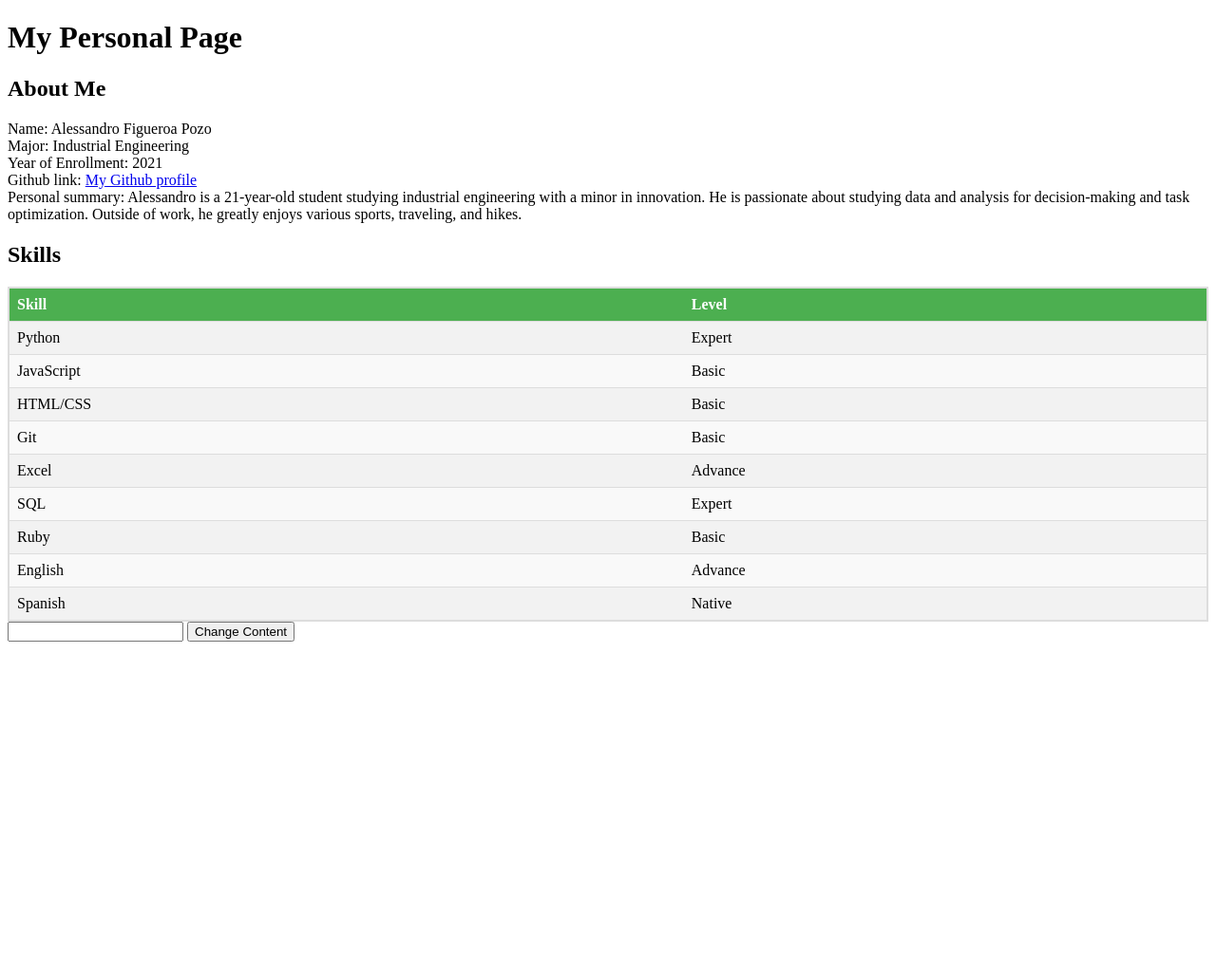
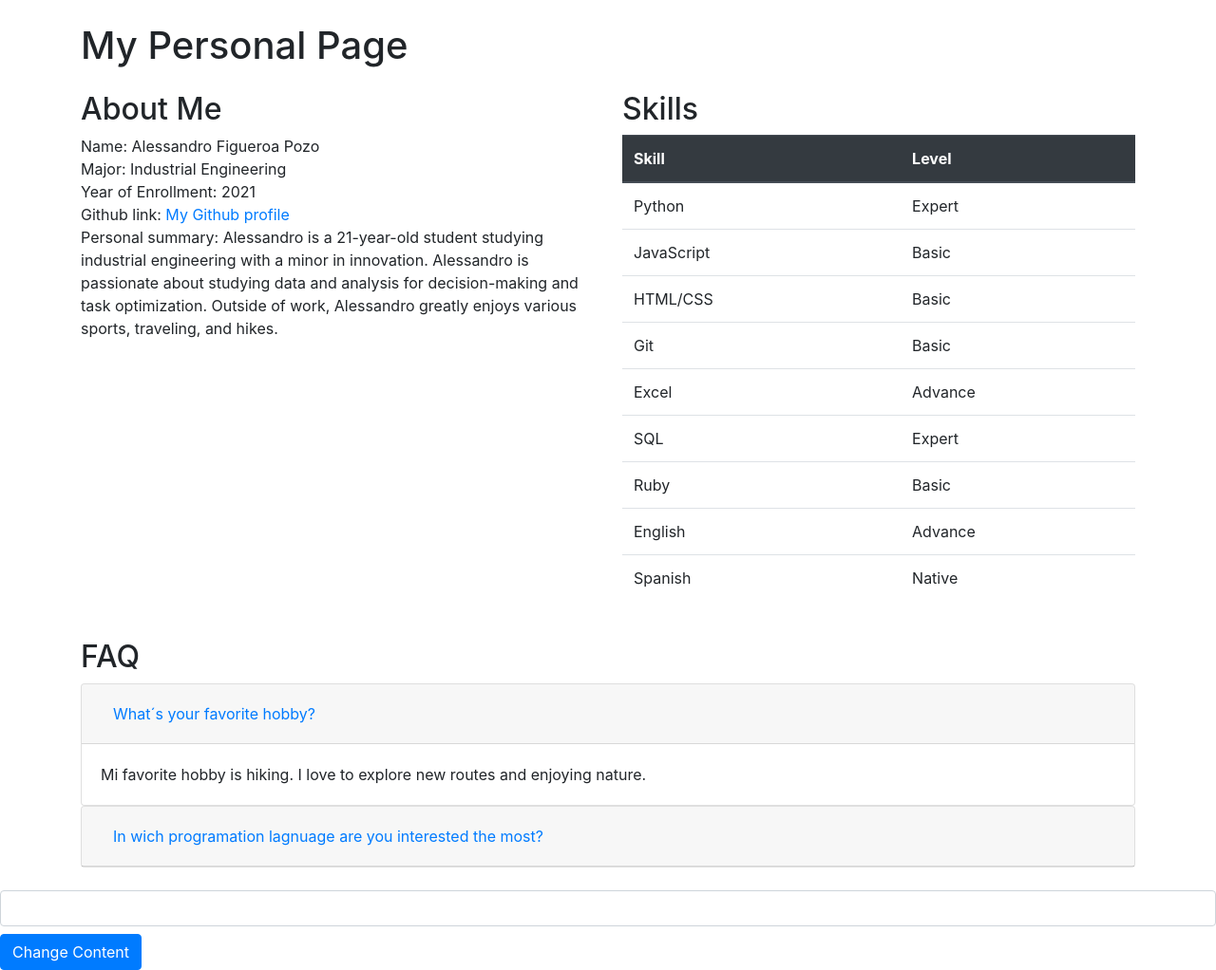
Before and after one commit to Alessandrofig/Alessandrofig.github.io, a plain HTML site: page index.html in a window 1280 px wide. Shown: the whole page at 95% size. Before the commit the page ends 800 px from the top, so only its background shows below. Drawn offline with nearby package versions, Linux system fonts and the light colour scheme.

Commit message:
Update index.html

```diff
--- a/index.html
+++ b/index.html
@@ -4,52 +4,35 @@
     <meta charset="UTF-8">
     <meta name="viewport" content="width=device-width, initial-scale=1.0">
     <title>My Personal Page</title>
-    <style>
-        /* Estilos para la tabla */
-        table {
-            width: 100%;
-            border-collapse: collapse;
-            border: 2px solid #ddd;
-            background-color: #f9f9f9;
-        }
-
-        th, td {
-            padding: 8px;
-            text-align: left;
-            border-bottom: 1px solid #ddd;
-        }
-
-        th {
-            background-color: #4CAF50;
-            color: white;
-        }
-
-        tr:nth-child(even) {
-            background-color: #f2f2f2;
-        }
-
-        tr:hover {
-            background-color: #ddd;
-        }
-    </style>
+    <!-- Bootstrap CSS -->
+    <link href="https://stackpath.bootstrapcdn.com/bootstrap/4.5.2/css/bootstrap.min.css" rel="stylesheet">
 </head>
 <body>
-    <h1>My Personal Page</h1>
+    <div class="container">
+        <h1 class="mt-4 mb-4">My Personal Page</h1>
+
+        <div class="row">
+            <div class="col-md-6">
                 <section>
                     <h2>About Me</h2>
                     <p>Name: Alessandro Figueroa Pozo <br>
                        Major: Industrial Engineering <br>
                        Year of Enrollment: 2021 <br>
                        Github link: <a href="https://github.com/Alessandrofig">My Github profile</a><br>
-           Personal summary: Alessandro is a 21-year-old student studying industrial engineering with a minor in innovation. He is passionate about studying data and analysis for decision-making and task optimization. Outside of work, he greatly enjoys various sports, traveling, and hikes.</p>
+                       Personal summary: Alessandro is a 21-year-old student studying industrial engineering with a minor in innovation. Alessandro is passionate about studying data and analysis for decision-making and task optimization. Outside of work, Alessandro greatly enjoys various sports, traveling, and hikes.</p>
                 </section>
+            </div>
+            <div class="col-md-6">
                 <section>
                     <h2>Skills</h2>
-        <table>
+                    <table class="table">
+                        <thead class="thead-dark">
                             <tr>
-                <th>Skill</th>
-                <th>Level</th>
+                                <th scope="col">Skill</th>
+                                <th scope="col">Level</th>
                             </tr>
+                        </thead>
+                        <tbody>
                             <tr>
                                 <td>Python</td>
                                 <td>Expert</td>
@@ -86,11 +69,53 @@
                                 <td>Spanish</td>
                                 <td>Native</td>
                             </tr>
+                        </tbody>
                     </table>
                 </section>
+            </div>
+        </div>
 
-    <input type="text" id="input-text">
-    <button onclick="changeContent()">Change Content</button>
+        <div class="row mt-4">
+            <div class="col-md-12">
+                <h2>FAQ</h2>
+                <div id="accordion">
+                    <div class="card">
+                        <div class="card-header" id="headingOne">
+                            <h5 class="mb-0">
+                                <button class="btn btn-link" data-toggle="collapse" data-target="#collapseOne" aria-expanded="true" aria-controls="collapseOne">
+                                    What´s your favorite hobby?
+                                </button>
+                            </h5>
+                        </div>
+
+                        <div id="collapseOne" class="collapse show" aria-labelledby="headingOne" data-parent="#accordion">
+                            <div class="card-body">
+                                Mi favorite hobby is hiking. I love to explore new routes and enjoying nature.
+                            </div>
+                        </div>
+                    </div>
+                    <div class="card">
+                        <div class="card-header" id="headingTwo">
+                            <h5 class="mb-0">
+                                <button class="btn btn-link collapsed" data-toggle="collapse" data-target="#collapseTwo" aria-expanded="false" aria-controls="collapseTwo">
+                                    In wich programation lagnuage are you interested the most?
+                                </button>
+                            </h5>
+                        </div>
+                        <div id="collapseTwo" class="collapse" aria-labelledby="headingTwo" data-parent="#accordion">
+                            <div class="card-body">
+                                I am really interested in Python and JavaScript.
+                            </div>
+                        </div>
+                    </div>
+                </div>
+            </div>
+        </div>
+
+    </div>
+
+    <input type="text" id="input-text" class="form-control mt-4">
+    <button onclick="changeContent()" class="btn btn-primary mt-2">Change Content</button>
 
     <script>
         function changeContent() {
@@ -100,5 +125,10 @@
             document.body.appendChild(dynamicSection);
         }
     </script>
+
+    <!-- Bootstrap JS (opcional, pero necesario para ciertos componentes de Bootstrap) -->
+    <script src="https://code.jquery.com/jquery-3.5.1.slim.min.js"></script>
+    <script src="https://cdn.jsdelivr.net/npm/popper.js@1.16.0/dist/umd/popper.min.js"></script>
+    <script src="https://stackpath.bootstrapcdn.com/bootstrap/4.5.2/js/bootstrap.min.js"></script>
 </body>
 </html>
```
Lines whose indentation alone changed are shown as unchanged.
